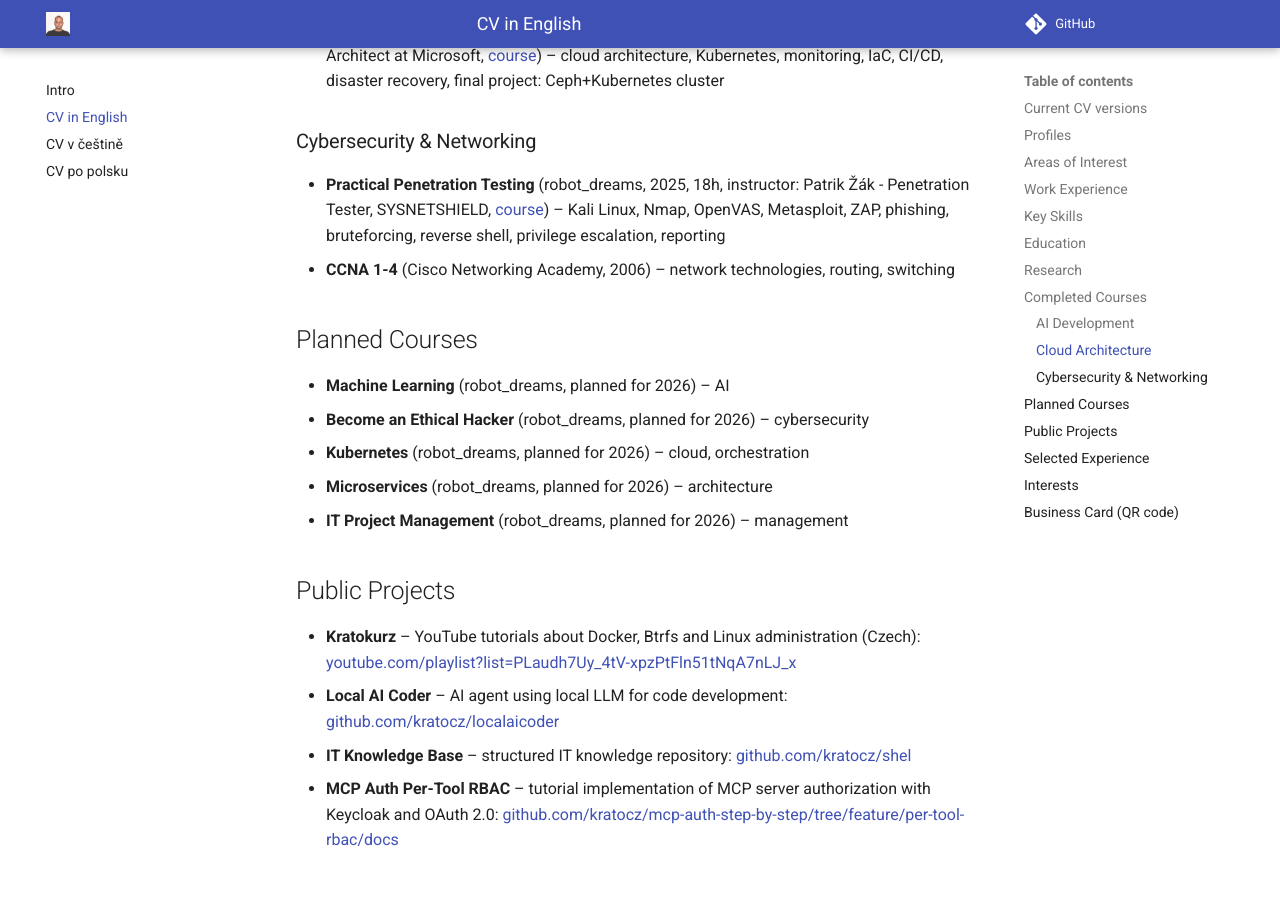
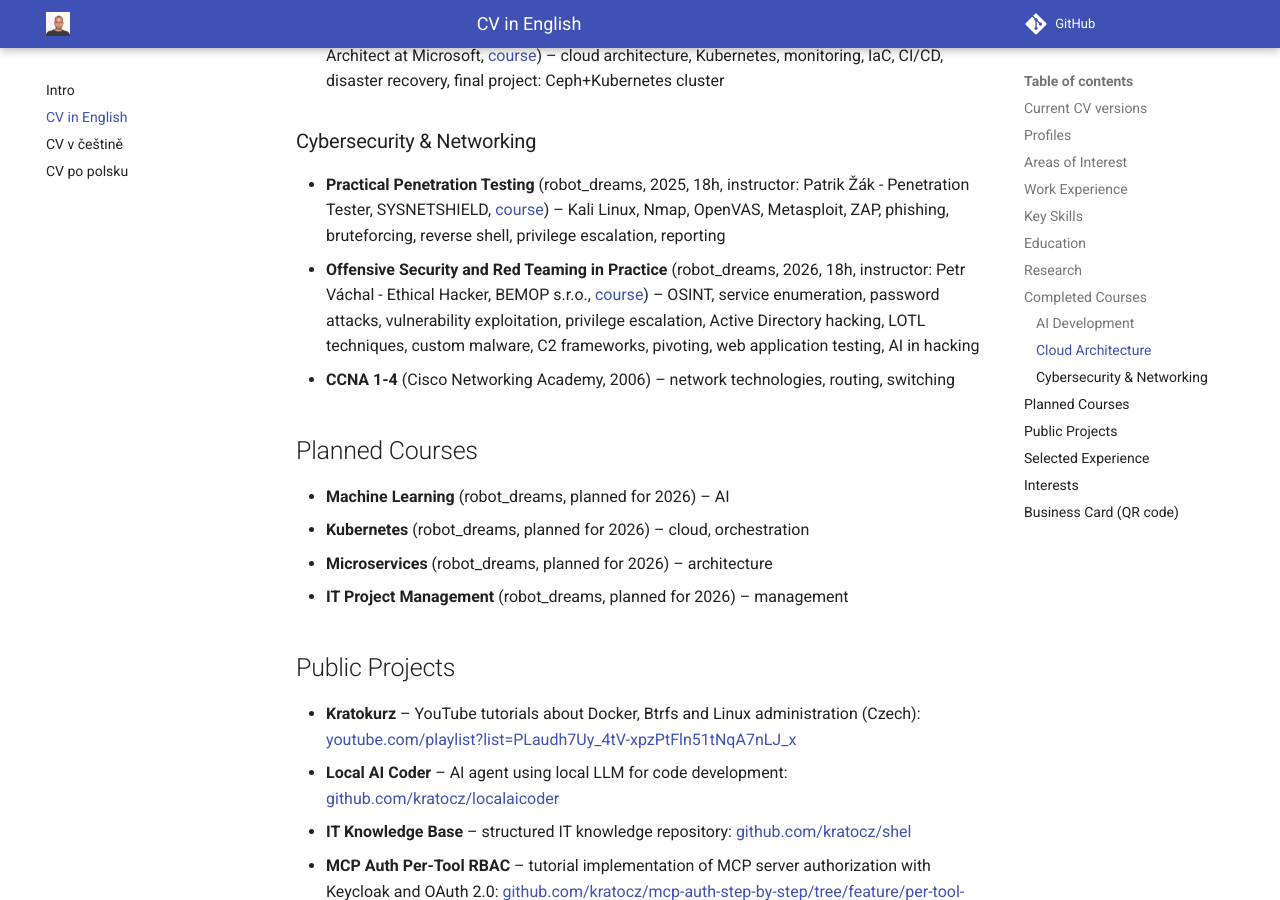
Before and after one commit to kratocz/kratocz, an MkDocs documentation site: the page built from docs/en/cv.md, in a window 1280 px wide and 900 px high, scrolled down 2731 px. Built offline with MkDocs 1.6.1 and Material for MkDocs 9.7.7, drawn with Linux system fonts in a browser that asks for light colours.

Commit message:
docs(cv): add Offensive Security and Red Teaming course
Move "Staň se etickým hackerem" from planned to completed courses
across all three language versions (cs/en/pl). Course completed in
April 2026 at robot_dreams under instructor Petr Váchal.

Co-Authored-By: Claude Opus 4.7 (1M context) <noreply@anthropic.com>

```diff
--- a/docs/en/cv.md
+++ b/docs/en/cv.md
@@ -72,12 +72,12 @@
 ### Cybersecurity & Networking
 
 * **Practical Penetration Testing** (robot_dreams, 2025, 18h, instructor: Patrik Žák - Penetration Tester, SYSNETSHIELD, [course](https://robotdreams.cz/course/455-penetration-tester)) – Kali Linux, Nmap, OpenVAS, Metasploit, ZAP, phishing, bruteforcing, reverse shell, privilege escalation, reporting
+* **Offensive Security and Red Teaming in Practice** (robot_dreams, 2026, 18h, instructor: Petr Váchal - Ethical Hacker, BEMOP s.r.o., [course](https://robotdreams.cz/course/331-stan-se-etickym-hackerem)) – OSINT, service enumeration, password attacks, vulnerability exploitation, privilege escalation, Active Directory hacking, LOTL techniques, custom malware, C2 frameworks, pivoting, web application testing, AI in hacking
 * **CCNA 1-4** (Cisco Networking Academy, 2006) – network technologies, routing, switching
 
 ## Planned Courses
 
 * **Machine Learning** (robot_dreams, planned for 2026) – AI
-* **Become an Ethical Hacker** (robot_dreams, planned for 2026) – cybersecurity
 * **Kubernetes** (robot_dreams, planned for 2026) – cloud, orchestration
 * **Microservices** (robot_dreams, planned for 2026) – architecture
 * **IT Project Management** (robot_dreams, planned for 2026) – management
```
Also changed, not shown: docs/cs/cv.md (+1 -1 lines), docs/pl/cv.md (+1 -1 lines).
